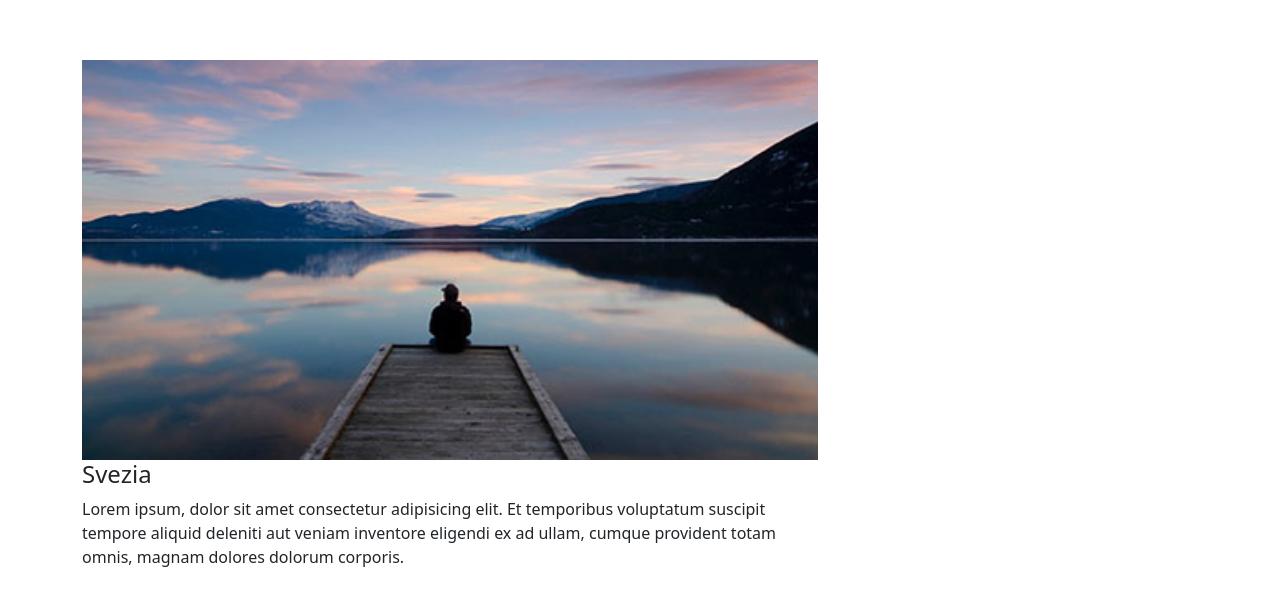
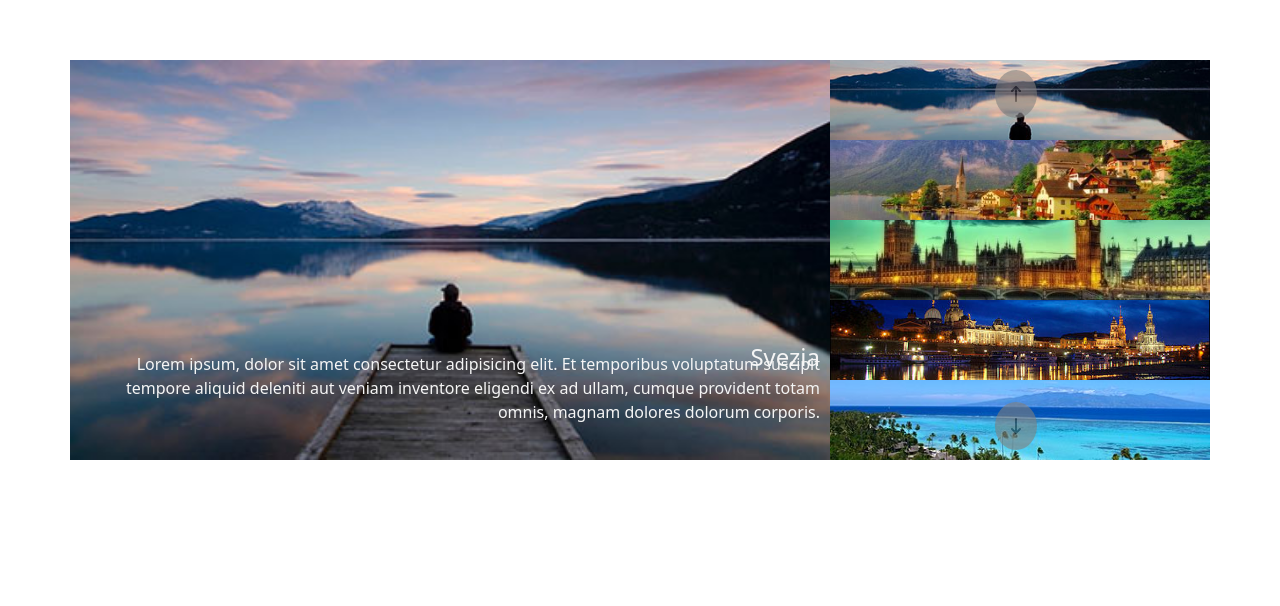
Before and after one commit to Mantured/js-array-carousel, a plain HTML site: page index.html in a window 1280 px wide. Shown: the part 140-746 px from the top of the page. Drawn offline with nearby package versions, Linux system fonts and the light colour scheme.

Commit message:
static structure created

```diff
--- a/css/style.css
+++ b/css/style.css
@@ -6,6 +6,9 @@
 
 .my-carousel {
 	height: 50vh;
+	width: 100%;
+	text-align: right;
+	position: relative;
 }
 
 .my-carousel img {
@@ -13,33 +16,32 @@
 	height: 100%;
 }
 
-/* #my-img-main {
+.my-carousel-imgs {
+	height: 50vh;
+	position: relative;
 	width: 100%;
-	height: 100%;
-	object-fit: cover;
-	position: relative;
 }
 
-.carousel-side {
+.my-carousel-imgs img {
+	height: calc(100% / 5);
 	width: 100%;
-	height: 20%;
+	object-fit: cover;
 }
 
 #title,
 #description {
 	position: absolute;
-	right: 2rem;
 	color: whitesmoke;
+	right: 10px;
 }
 
 #title {
-	top: 65%;
+	bottom: 20%;
 }
 
 #description {
-	top: 80%;
-	width: 40vw;
-	text-align: right;
+	bottom: 5%;
+	width: 95%;
 }
 
 div .fas {
@@ -49,6 +51,7 @@ div .fas {
 	border-radius: 50%;
 	opacity: 0.6;
 	right: 40%;
+	transform: translateX(-50%);
 	cursor: pointer;
 }
 div .fa-arrow-up-long {
@@ -56,4 +59,4 @@ div .fa-arrow-up-long {
 }
 div .fa-arrow-down-long {
 	bottom: 10px;
-} */
+}
--- a/index.html
+++ b/index.html
@@ -19,12 +19,11 @@
 <body>
 
     <main>
-
         <section class="my-container">
             <div class="container">
                 <div class="row">
                     <!-- immagini principali con titile e testo -->
-                    <div class="col-8">
+                    <div class="col-8 p-0">
                         <div class="my-carousel">
                             <img src="img/01.jpg" alt="random pic" id="main-img">
                             <h4 id="title">Svezia</h4>
@@ -32,12 +31,19 @@
                         </div>
                     </div>
                     <!-- carosello delle immagini -->
-                    <div class="col">
-
+                    <div class="col-4 p-0">
+                        <div class="my-carousel-imgs">
+                            <img src="img/01.jpg" alt="">
+                            <img src="img/02.jpg" alt="">
+                            <img src="img/03.jpg" alt="">
+                            <img src="img/04.jpg" alt="">
+                            <img src="img/05.jpg" alt="">
+                            <i class="fas fa-arrow-down-long" id="down"></i>
+                            <i class="fas fa-arrow-up-long" id="up"></i>
+                        </div>
                     </div>
                 </div>
             </div>
-
         </section>
 
 <!--  <section class="container">
```
